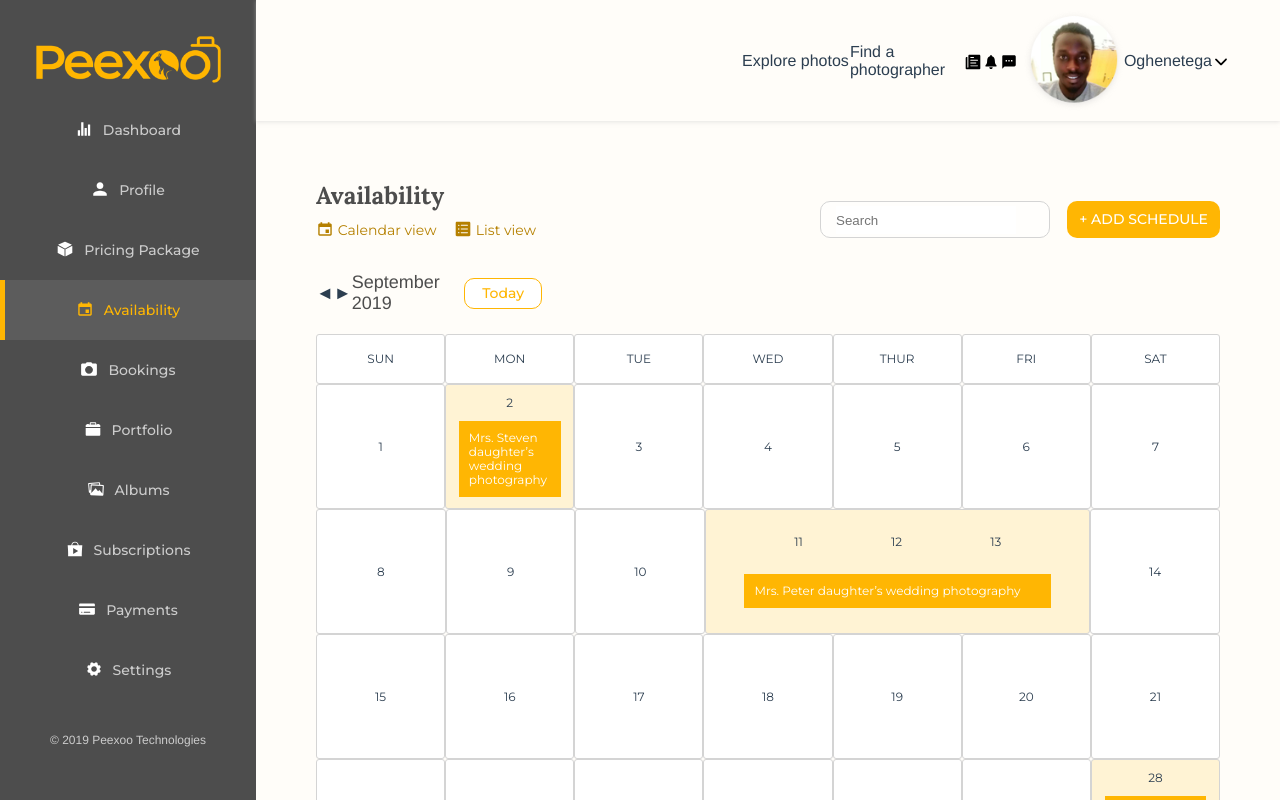
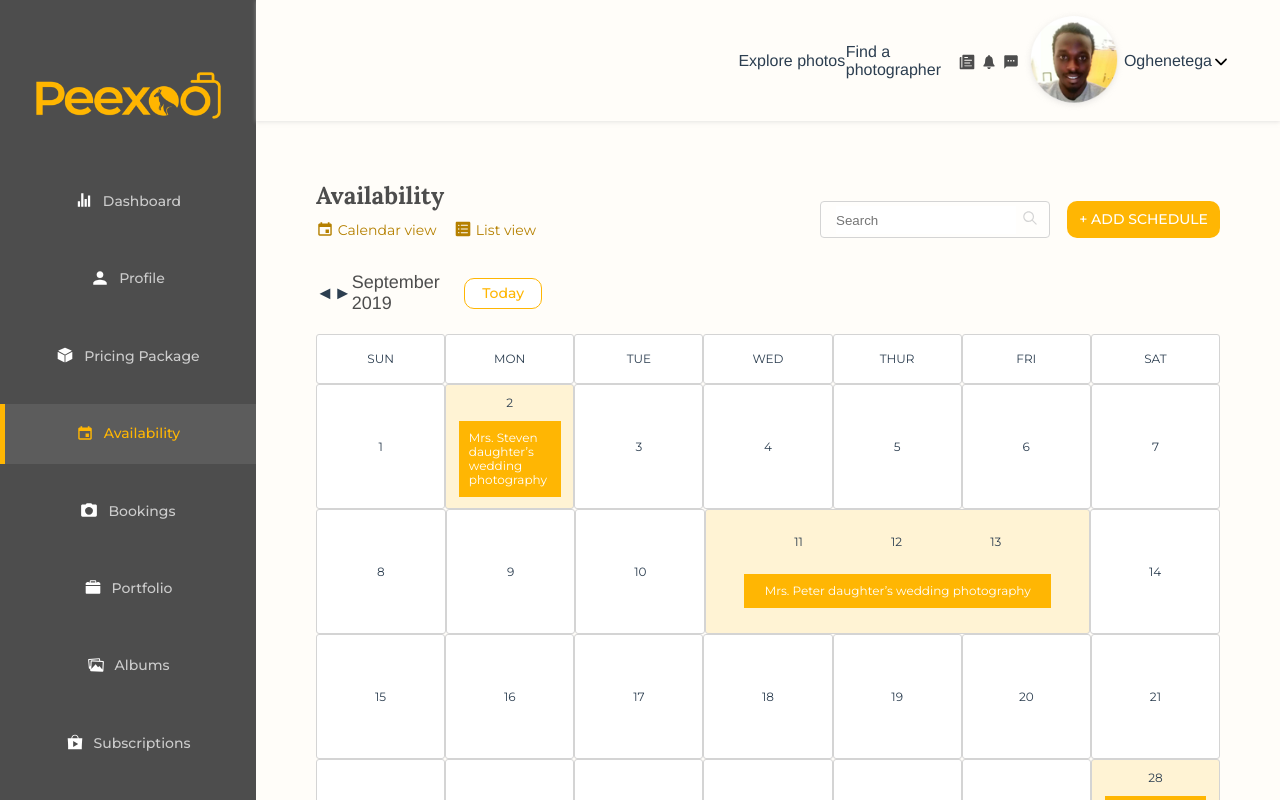
Before and after one commit to Oluwaseunus/peexoo-test, a Vue app: page / in a window 1280 px wide. Shown: the top 800 px of the page. Built offline with nearby package versions, Linux system fonts and the light colour scheme.

Commit message:
Complete conversion

```diff
--- a/src/components/Availability.vue
+++ b/src/components/Availability.vue
@@ -19,7 +19,9 @@
       <div class="search--schedule">
         <div class="searchbox">
           <input type="text" placeholder="Search" />
-          <div class="search--button"></div>
+          <IconBase iconName="Search" iconColor="#D4D4D4">
+            <IconSearch />
+          </IconBase>
         </div>
         <button class="btn">+ Add Schedule</button>
       </div>
@@ -49,13 +51,15 @@ import Calendar from './Calendar';
 import IconBase from './IconBase';
 import IconAvailability from './icons/IconAvailability';
 import IconList from './icons/IconList';
+import IconSearch from './icons/IconSearch';
 
 export default {
   components: {
     Calendar,
     IconBase,
     IconAvailability,
-    IconList
+    IconList,
+    IconSearch
   }
 };
 </script>
@@ -87,6 +91,7 @@ export default {
   width: 22rem;
   justify-content: space-between;
   padding: 1rem 0;
+  cursor: pointer;
 
   svg {
     margin-bottom: 0.4rem;
@@ -135,10 +140,16 @@ export default {
 .searchbox {
   background: #fffefc;
   border: 1px solid #d4d4d4;
-  border-radius: 1rem;
+  border-radius: 0.4rem;
   justify-content: space-between;
   width: 23rem;
   position: relative;
+
+  svg {
+    position: absolute;
+    top: 0.7rem;
+    right: 1rem;
+  }
 
   input {
     border: none;
--- a/src/components/Calendar.vue
+++ b/src/components/Calendar.vue
@@ -194,6 +194,10 @@
 
   &--group {
     flex-grow: 3;
+
+    .event {
+      text-align: center;
+    }
   }
 }
 
--- a/src/components/Navbar.vue
+++ b/src/components/Navbar.vue
@@ -9,15 +9,15 @@
     </div>
     <div class="nav--icons">
       <div class="news">
-        <IconBase iconName="News" iconColor="black"><IconNews /></IconBase>
+        <IconBase iconName="News" iconColor="#4D4D4D"><IconNews /></IconBase>
       </div>
       <div class="notifications">
-        <IconBase iconName="Notifications" iconColor="black"
+        <IconBase iconName="Notifications" iconColor="#4D4D4D"
           ><IconNotifications
         /></IconBase>
       </div>
       <div class="messages">
-        <IconBase iconName="Messages" iconColor="black"
+        <IconBase iconName="Messages" iconColor="#4D4D4D"
           ><IconMessages
         /></IconBase>
       </div>
@@ -61,7 +61,7 @@ export default {
 <style lang="scss" scoped>
 .nav {
   display: grid;
-  grid-template-columns: 4fr repeat(2, 1fr) 0.6fr 1.4fr;
+  grid-template-columns: 4fr repeat(2, 1fr) 0.65fr 1.4fr;
   grid-template-rows: 1fr;
   grid-column-gap: 0px;
   grid-row-gap: 0px;
@@ -83,6 +83,11 @@ export default {
     }
   }
 
+  & > &--icons {
+    display: flex;
+    justify-content: space-evenly;
+  }
+
   svg {
     cursor: pointer;
   }
--- a/src/components/Sidebar.vue
+++ b/src/components/Sidebar.vue
@@ -119,7 +119,7 @@ export default {
   padding: 2rem 0;
   color: #ccc;
   text-align: center;
-  height: 100vh;
+  height: 100%;
 
   display: grid;
   grid-template-columns: 1fr;
--- /dev/null
+++ b/src/components/icons/IconSearch.vue
@@ -0,0 +1,5 @@
+<template>
+  <path
+    d="M443.5 420.2L336.7 312.4c20.9-26.2 33.5-59.4 33.5-95.5 0-84.5-68.5-153-153.1-153S64 132.5 64 217s68.5 153 153.1 153c36.6 0 70.1-12.8 96.5-34.2l106.1 107.1c3.2 3.4 7.6 5.1 11.9 5.1 4.1 0 8.2-1.5 11.3-4.5 6.6-6.3 6.8-16.7.6-23.3zm-226.4-83.1c-32.1 0-62.3-12.5-85-35.2-22.7-22.7-35.2-52.9-35.2-84.9 0-32.1 12.5-62.3 35.2-84.9 22.7-22.7 52.9-35.2 85-35.2s62.3 12.5 85 35.2c22.7 22.7 35.2 52.9 35.2 84.9 0 32.1-12.5 62.3-35.2 84.9-22.7 22.7-52.9 35.2-85 35.2z"
+  />
+</template>
```
